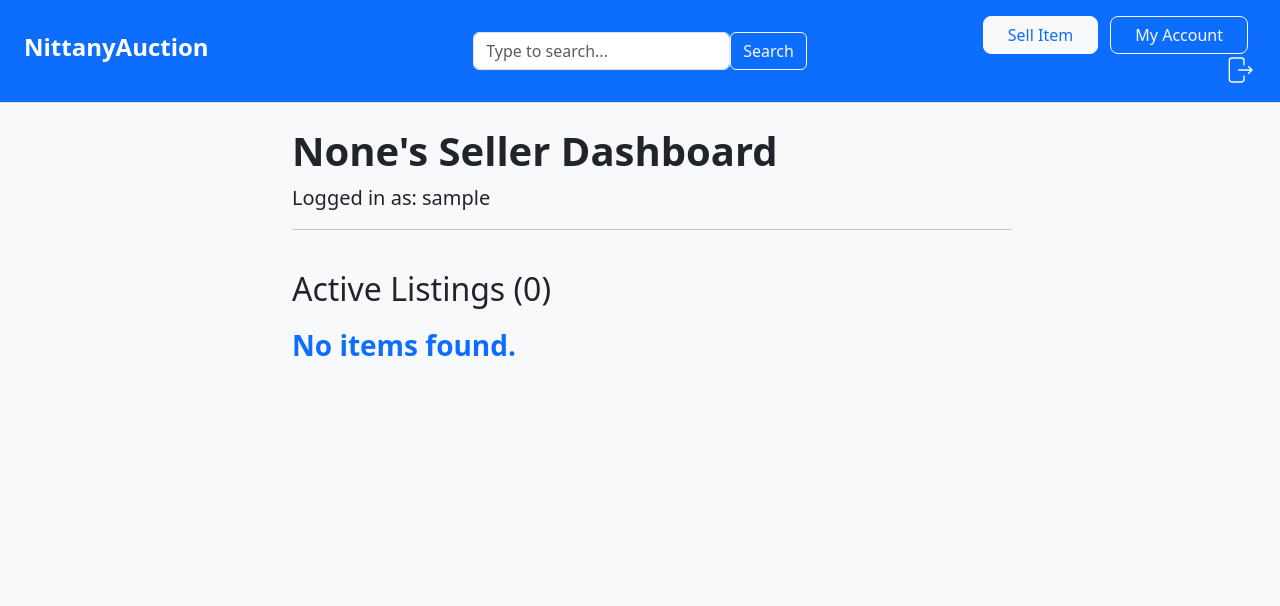
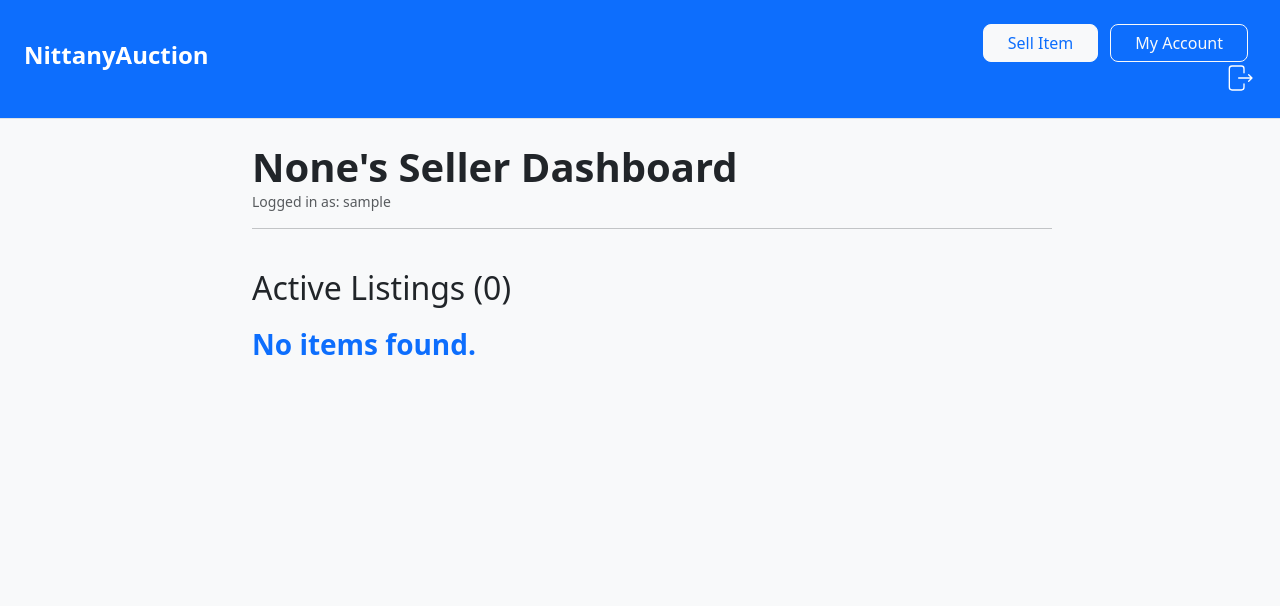
Before and after one commit to jacobm-gavin/431W-nittany-auction, a Flask app: page /seller in a window 1280 px wide. Shown: the top 606 px of the page. Run offline with Flask 3, Linux system fonts and the light colour scheme; the visitor is signed in with stand-in values (Sample User, id 1); data that the repository does not hold is empty.

Commit message:
merge payment changes and bug fixes

```diff
--- a/src/main.py
+++ b/src/main.py
@@ -753,6 +753,7 @@ def auction_listing(seller_email, listing_ID):
         bids = get_bids(listing_ID)
         numbids = len(bids)
 
+        flash("Bid successfully placed!")
         return redirect(f"/auction_listing/{seller_email}/{listing_ID}")
         # return render_template("auction_listing.html", user=session["user"], role=session["role"], seller_type=session["seller_type"], listing=listing, bids=bids, numbids=numbids, latestbid=latestbid)
 
@@ -794,8 +795,8 @@ def sell_item():
         new_listing_ID = max(listing_IDs) + 1 # creating new listing_ID
         insert_listing(session["user"], new_listing_ID, category, auction_title, product_name, product_description, quantity, reserve_price, max_bids)
 
-        flash("Item successfully added!")
-        return render_template("sell_item.html", user=session["user"], categories=categories, seller_type=session["seller_type"])
+        # flash("Item successfully added!")
+        return redirect(url_for("seller"))
 
     return render_template("sell_item.html", user=session["user"], categories=categories, seller_type=session["seller_type"])
 
@@ -824,7 +825,7 @@ def edit_item(seller_email, listing_ID):
         listing = get_listing(seller_email, listing_ID)
 
         flash("Item successfully updated!")
-        return render_template("edit_item.html", user=session["user"], listing=listing, categories=categories, seller_type=session["seller_type"])
+        return redirect(f"/auction_listing/{seller_email}/{listing_ID}")
 
     return render_template("edit_item.html", user=session["user"], listing=listing, categories=categories, seller_type=session["seller_type"])
 
@@ -979,5 +980,72 @@ def my_account():
 
     return render_template("my_account.html", user_info=current_data)
 
+
+@app.route("/search")
+def search():
+    query_param = request.args.get('q', '').strip()
+    min_p = request.args.get('min_p')
+    max_p = request.args.get('max_p')
+
+    try:
+        conn = mysql.connector.connect(
+            host="localhost", user="root",
+            password=os.getenv("DB_PASSWORD"), database="nittanyauction"
+        )
+        cursor = conn.cursor(dictionary=True)
+
+        cursor.execute("SELECT category_name, parent_category FROM categories")
+        rows = cursor.fetchall()
+        categories_dict = {}
+        for row in rows:
+            parent = row['parent_category'] or "Root"
+            if parent not in categories_dict:
+                categories_dict[parent] = []
+            categories_dict[parent].append(row['category_name'])
+
+        # Statement to search specific listings
+        search_sql = """
+                     SELECT * \
+                     FROM auction_listings
+                     WHERE (product_name LIKE %s OR product_description LIKE %s
+                         OR category LIKE %s OR auction_title LIKE %s OR seller_email LIKE %s)
+                       AND status = 1 \
+                     """
+        search_val = f"%{query_param}%"
+        # Use user value to search in name, description, category, title, or seller
+        params = [search_val, search_val, search_val, search_val, search_val]
+
+        # Set min and max prices if given
+        if min_p:
+            search_sql += " AND reserve_price >= %s"
+            params.append(min_p)
+        if max_p:
+            search_sql += " AND reserve_price <= %s"
+            params.append(max_p)
+
+        cursor.execute(search_sql, tuple(params))
+        results = cursor.fetchall()
+
+        cursor.close()
+        conn.close()
+
+        email = session["user"]
+        name = get_first_name(email)
+        if name == None:
+            name = get_business_name(email)
+
+        # Render with filtered listings
+        return render_template("buyer.html",
+                               listings=results,
+                               categories=categories_dict,
+                               name=name,
+                               user=session.get('user'),
+                               role=session.get('role'),
+                               category=f"Search Results: {query_param}")
+
+    except Exception as e:
+        print(f"Search Error: {e}")
+        return redirect(url_for('buyer'))
+
 if __name__ == "__main__":
     app.run(debug=True)
--- a/src/templates/seller.html
+++ b/src/templates/seller.html
@@ -5,17 +5,17 @@
     <link href="https://cdn.jsdelivr.net/npm/bootstrap@5.3.8/dist/css/bootstrap.min.css" rel="stylesheet" integrity="sha384-sRIl4kxILFvY47J16cr9ZwB07vP4J8+LH7qKQnuqkuIAvNWLzeN8tE5YBujZqJLB" crossorigin="anonymous">
 </head>
 <body class="bg-body-tertiary">
-    <header class="d-flex flex-wrap align-items-center justify-content-center justify-content-md-between py-3 mb-4 px-4 border-bottom bg-primary">
+    <header class="d-flex flex-wrap align-items-center justify-content-center justify-content-md-between py-4 mb-4 px-4 border-bottom bg-primary">
         <a href="/seller" class="d-flex align-items-center col-md-3 mb-2 mb-md-0 text-dark text-decoration-none">
             <h4 class="fw-bold text-white">NittanyAuction</h4>
         </a>
 
-        <nav class="navbar">
+        <!-- <nav class="navbar">
         <form class="form-inline d-flex">
             <input class="form-control mr-sm-2" type="search" placeholder="Type to search..." aria-label="Search">
             <button class="btn btn-outline-light my-2 my-sm-0" type="submit">Search</button>
         </form>
-        </nav>
+        </nav> -->
 
         <div class="col-md-3 text-end">
             <a href="/sell_item" type="button" class="btn btn-light me-2 text-primary px-4 rounded-3">Sell Item</a>
@@ -31,38 +31,46 @@
         </div>
     </header>
 
-    <div class="d-flex flex-row justify-content-center">
-        <div class="d-flex mx-5 justify-content-center align-items-start" style="height: 60vh; width: 75vw;">
+    <div class="d-flex justify-content-center">
+        <div class="col-md-9 col-lg-10">
+            <div class="d-flex justify-content-center align-items-end mb-4">
                 <div class="ms-4 w-75">
-                <h1 class="fw-bold fs-1">{{ name }}'s Seller Dashboard</h1>
-                <p class="fw-light fs-5">Logged in as: {{ user }}</p> <!-- this can also be placeholder text, will probably move something like this into a pop-up under the "My Account" button -->
+                    <h1 class="fw-bold m-0">{{ name }}'s Seller Dashboard</h1>
+                    <p class="text-muted small mb-0">Logged in as: {{ user }}</p> <!-- this can also be placeholder text, will probably move something like this into a pop-up under the "My Account" button -->
 
                     <hr>
                     <br>
 
                     <h2 class="mb-3">Active Listings ({{ numA }})</h2>
                     <div id="active-listings" class="container px-0">
-                    <div class="row row-cols-3 g-4">
+                        <div class="row row-cols-1 row-cols-md-2 row-cols-xl-3 g-4">
                             {% if active %}
                                 {% for listing in active %}
                                     <div class="col">
-                                <div class="d-flex flex-column justify-content-between h-100 card p-4 rounded-4 border h-10">
-                                    <div class="mb-4">
-                                        <span class="fw-medium fs-5">{{ listing.auction_title }}</span>
-                                        <p class="fw-light fs-6 card-text">{{ listing.product_description }}</p>
-                                        <hr></hr>
-                                        <div>
-                                        <div class="d-flex flex-row justify-content-between">
-                                            <span class="fw-light">Current bid</span>
-                                            <span class="fw-bold text-primary">N/A</span> <!-- placeholder for now -->
+                                        <div class="card h-100 border-0 shadow-sm rounded-4 overflow-hidden">
+                                            <div class="card-body p-4 d-flex flex-column">
+                                                <div class="mb-auto">
+                                                    <h5 class="fw-bold text-dark">{{ listing.auction_title }}</h5>
+                                                    <p class="text-muted small mb-3">{{ listing.product_description | truncate(100) }}</p>
+
+                                                    <div class="d-flex justify-content-between align-items-center mb-2">
+                                                        <span class="text-secondary small">Reserve Price</span>
+                                                        <span class="fw-bold text-primary">${{ listing.reserve_price }}</span>
                                                     </div>
-                                        <div class="d-flex flex-row justify-content-between">
-                                            <span class="fw-light">Bids</span>
-                                            <span class="fw-bold text-primary">N/A</span> <!-- another placeholder for now, could alternatively swap with some other info -->
+
+                                                    <div class="d-flex justify-content-between align-items-center mb-2">
+                                                        <span class="text-secondary small">Seller</span>
+                                                        <span class="small">{{ listing.seller_email }}</span>
                                                     </div>
                                                 </div>
+
+                                                <hr class="my-3">
+
+                                                <div class="d-grid">
+                                                    <a href="/auction_listing/{{ listing.seller_email }}/{{ listing.listing_ID }}"
+                                                    class="btn btn-primary rounded-3 fw-bold">View Listing</a>
                                                 </div>
-                                    <a class="btn btn-primary fw-medium" href="auction_listing/{{ listing.seller_email }}/{{ listing.listing_ID }}">View</a>
+                                            </div>
                                         </div>
                                     </div>
                                 {% endfor %}
@@ -78,26 +86,33 @@
 
                     <h2 class="mb-3 mt-5">Sold Listings ({{ numS }})</h2>
                     <div id="sold-listings" class="container px-0 mb-5">
-                    <div class="row row-cols-3 g-4">
+                        <div class="row row-cols-1 row-cols-md-2 row-cols-xl-3 g-4">
                             {% for listing in sold %}
                                 <div class="col">
-                                <div class="d-flex flex-column justify-content-between h-100 card p-4 rounded-4 border h-10">
-                                    <div class="mb-4">
-                                        <span class="fw-medium fs-5">{{ listing.auction_title }}</span>
-                                        <p class="fw-light fs-6 card-text">{{ listing.product_description }}</p>
-                                        <hr></hr>
-                                        <div>
-                                        <div class="d-flex flex-row justify-content-between">
-                                            <span class="fw-light">Current bid</span>
-                                            <span class="fw-bold text-primary">N/A</span> <!-- placeholder for now -->
+                                    <div class="card h-100 border-0 shadow-sm rounded-4 overflow-hidden">
+                                        <div class="card-body p-4 d-flex flex-column">
+                                            <div class="mb-auto">
+                                                <h5 class="fw-bold text-dark">{{ listing.auction_title }}</h5>
+                                                <p class="text-muted small mb-3">{{ listing.product_description | truncate(100) }}</p>
+
+                                                <div class="d-flex justify-content-between align-items-center mb-2">
+                                                    <span class="text-secondary small">Reserve Price</span>
+                                                    <span class="fw-bold text-primary">${{ listing.reserve_price }}</span>
                                                 </div>
-                                        <div class="d-flex flex-row justify-content-between">
-                                            <span class="fw-light">Bids</span>
-                                            <span class="fw-bold text-primary">N/A</span> <!-- another placeholder for now, could alternatively swap with some other info -->
+
+                                                <div class="d-flex justify-content-between align-items-center mb-2">
+                                                    <span class="text-secondary small">Seller</span>
+                                                    <span class="small">{{ listing.seller_email }}</span>
                                                 </div>
                                             </div>
+
+                                            <hr class="my-3">
+
+                                            <div class="d-grid">
+                                                <a href="/auction_listing/{{ listing.seller_email }}/{{ listing.listing_ID }}"
+                                                class="btn btn-primary rounded-3 fw-bold">View Listing</a>
                                             </div>
-                                    <a class="btn btn-primary fw-medium" href="auction_listing/{{ listing.seller_email }}/{{ listing.listing_ID }}">View</a>
+                                        </div>
                                     </div>
                                 </div>
                             {% endfor %}
@@ -113,26 +128,33 @@
 
                     <h2 class="mb-3 mt-5">Inactive Listings ({{ numIA }})</h2>
                     <div id="inactive-listings" class="container px-0 mb-5">
-                    <div class="row row-cols-3 g-4">
+                        <div class="row row-cols-1 row-cols-md-2 row-cols-xl-3 g-4">
                                 {% for listing in inactive %}
                                     <div class="col">
-                                <div class="d-flex flex-column justify-content-between h-100 card p-4 rounded-4 border h-10">
-                                    <div class="mb-4">
-                                        <span class="fw-medium fs-5">{{ listing.auction_title }}</span>
-                                        <p class="fw-light fs-6 card-text">{{ listing.product_description }}</p>
-                                        <hr></hr>
-                                        <div>
-                                        <div class="d-flex flex-row justify-content-between">
-                                            <span class="fw-light">Current bid</span>
-                                            <span class="fw-bold text-primary">N/A</span> <!-- placeholder for now -->
+                                        <div class="card h-100 border-0 shadow-sm rounded-4 overflow-hidden">
+                                            <div class="card-body p-4 d-flex flex-column">
+                                                <div class="mb-auto">
+                                                    <h5 class="fw-bold text-dark">{{ listing.auction_title }}</h5>
+                                                    <p class="text-muted small mb-3">{{ listing.product_description | truncate(100) }}</p>
+
+                                                    <div class="d-flex justify-content-between align-items-center mb-2">
+                                                        <span class="text-secondary small">Reserve Price</span>
+                                                        <span class="fw-bold text-primary">${{ listing.reserve_price }}</span>
                                                     </div>
-                                        <div class="d-flex flex-row justify-content-between">
-                                            <span class="fw-light">Bids</span>
-                                            <span class="fw-bold text-primary">N/A</span> <!-- another placeholder for now, could alternatively swap with some other info -->
+
+                                                    <div class="d-flex justify-content-between align-items-center mb-2">
+                                                        <span class="text-secondary small">Seller</span>
+                                                        <span class="small">{{ listing.seller_email }}</span>
                                                     </div>
                                                 </div>
+
+                                                <hr class="my-3">
+
+                                                <div class="d-grid">
+                                                    <a href="/auction_listing/{{ listing.seller_email }}/{{ listing.listing_ID }}"
+                                                    class="btn btn-primary rounded-3 fw-bold">View Listing</a>
                                                 </div>
-                                    <a class="btn btn-primary fw-medium" href="auction_listing/{{ listing.seller_email }}/{{ listing.listing_ID }}">View</a>
+                                            </div>
                                         </div>
                                     </div>
                                 {% endfor %}
@@ -143,6 +165,7 @@
                 </div>
             </div>
         </div>
+    </div>
 
     <script src="https://cdn.jsdelivr.net/npm/bootstrap@5.3.8/dist/js/bootstrap.bundle.min.js" integrity="sha384-FKyoEForCGlyvwx9Hj09JcYn3nv7wiPVlz7YYwJrWVcXK/BmnVDxM+D2scQbITxI" crossorigin="anonymous"></script>
 </body>
```
Also changed, not shown: src/templates/auction_listing.html (+42 -27 lines), src/templates/buyer.html (+9 -8 lines), src/templates/edit_item.html (+4 -4 lines), src/templates/my_account.html (+6 -1 lines), src/templates/remove_item.html (+5 -5 lines), src/templates/sell_item.html (+4 -4 lines). Lines whose indentation alone changed are shown as unchanged.
